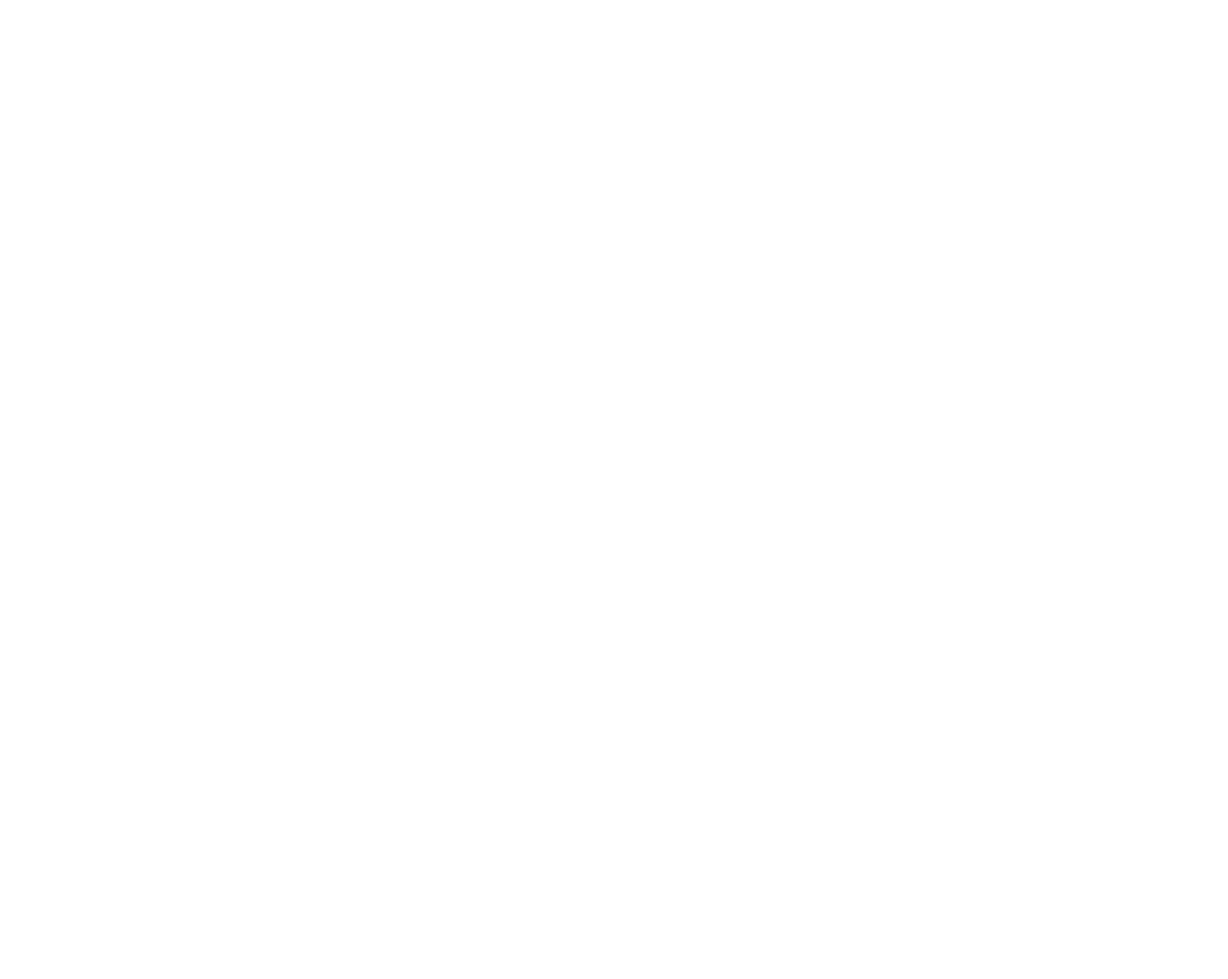
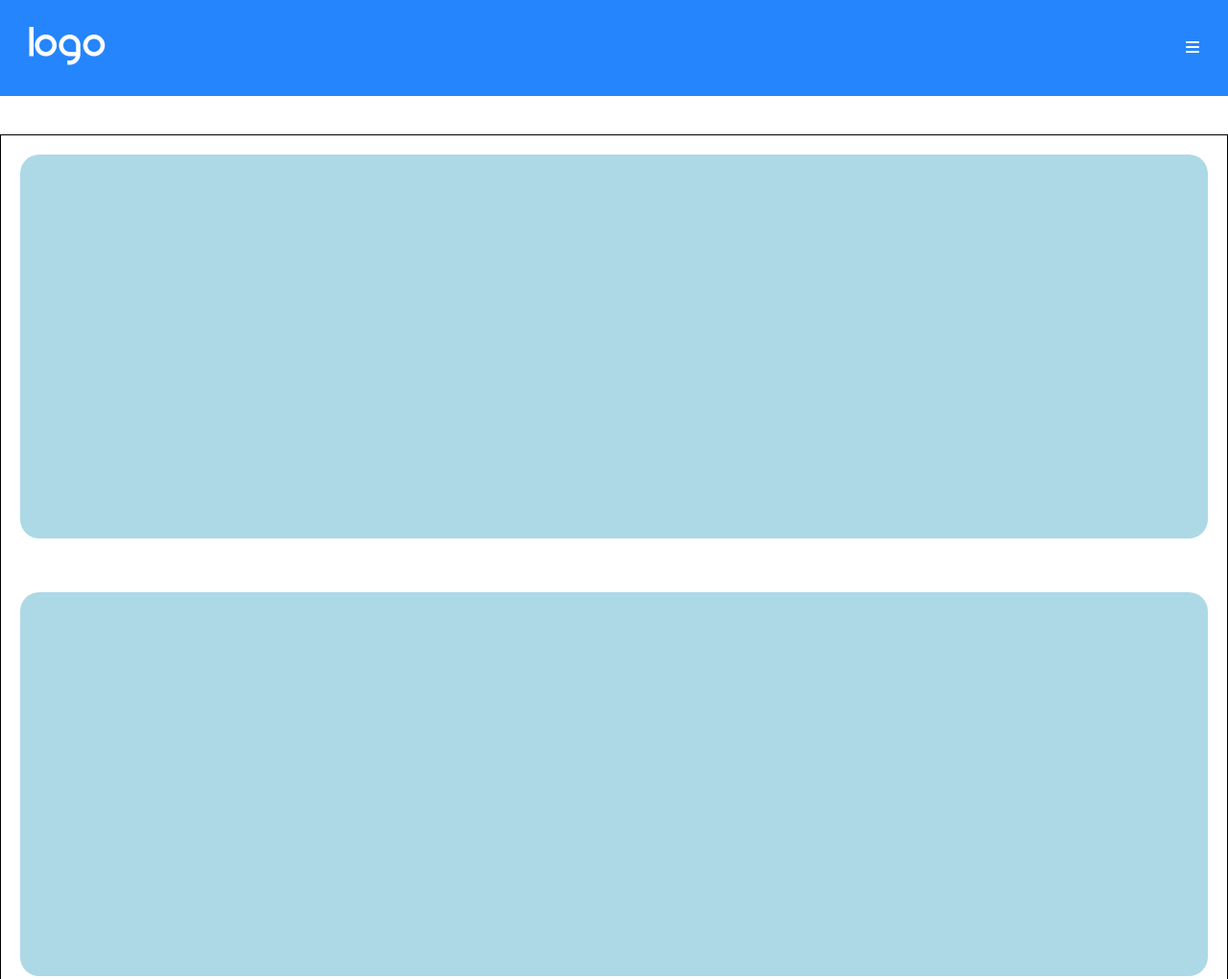
Before and after one commit to gregluca/htmlcss-responsive-layout, a plain HTML site: page index.html in a window 1280 px wide. Shown: the top 1020 px of the page at 96% size. Before the commit the page ends 800 px from the top, so only its background shows below. Drawn offline with Linux system fonts and the light colour scheme.

Commit message:
Add: header - section demo - section planning

```diff
--- a/css/style.css
+++ b/css/style.css
@@ -3,3 +3,48 @@
     padding: 0;
     box-sizing: border-box;
 }
+img {
+    max-width: 100px;
+}
+.big-box {
+    height: 100vh;
+}
+.header {
+    height: 100px;
+    background-color: rgb(37 133 253);
+    color: white;
+    display: flex;
+    justify-content: space-between;
+    align-items: center;
+    padding: 30px;
+    width: 100%;
+}
+.row {
+    margin-top: 40px;
+    border: 1px solid black;
+    display: flex;
+    flex-wrap: wrap;
+    gap: 1rem;
+}
+.col {
+    width: 100%;
+    height: 400px;
+    background-color: lightblue;
+    border-radius: 20px;
+    margin: 20px;
+}
+.planning {
+    background-color:#9792e4 ;
+    display: flex;
+    flex-direction: column;
+    flex-wrap: wrap;
+    padding: 20px;
+}
+.box-left {
+    height: 400px;
+}
+.box-right {
+    height: 600px;
+    background-color: white;
+    border-radius: 20px;
+}
--- a/index.html
+++ b/index.html
@@ -7,8 +7,37 @@
     <title>Responsive Layout</title>
     <link rel="stylesheet" href="css/style.css">
     <link rel="stylesheet" href="css/style-responsive.css">
+    <link rel="stylesheet" href="https://cdnjs.cloudflare.com/ajax/libs/font-awesome/6.4.2/css/all.min.css" integrity="sha512-z3gLpd7yknf1YoNbCzqRKc4qyor8gaKU1qmn+CShxbuBusANI9QpRohGBreCFkKxLhei6S9CQXFEbbKuqLg0DA==" crossorigin="anonymous" referrerpolicy="no-referrer" />
 </head>
 <body>
+    <div class="big-box">
+        <header class="header">
+            <div>
+                <img src="img/logo.png" alt="">
+            </div>
+            <div>
+                <i class="fa fa-bars" aria-hidden="true"></i>
+            </div>
+        </header>
+        <section class="demo">
+            <div class="row">
+                <div class="col"></div>
+                <div class="col"></div>
+                <div class="col"></div>
+                <div class="col"></div>
+                <div class="col"></div>
+                <div class="col"></div>
+            </div>
+        </section>
+        <section class="planning">
+            <div class="box-left">
+                <img src="img/planning1.png" alt="">
+            </div>
+            <div class="box-right">
 
+            </div>
+        </section>
+
+    </div>
 </body>
 </html>
```
